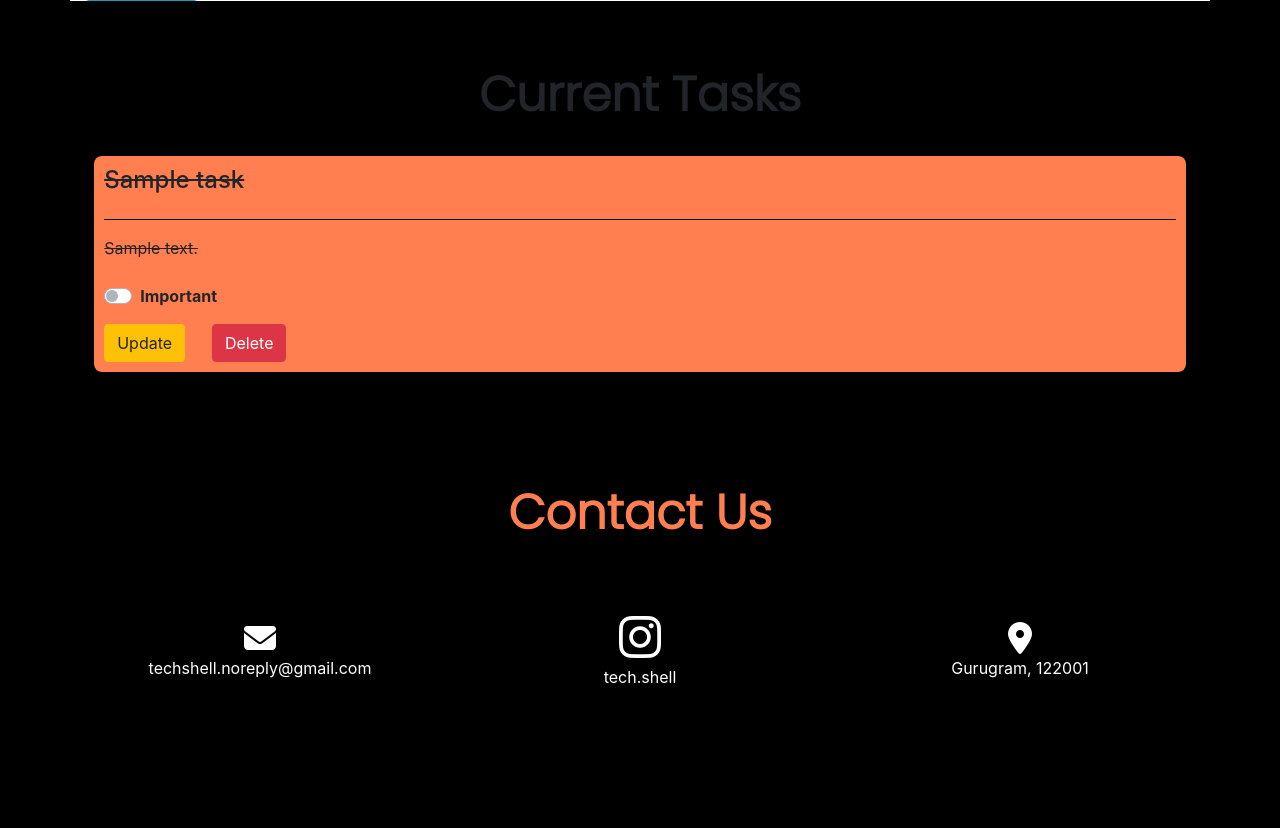
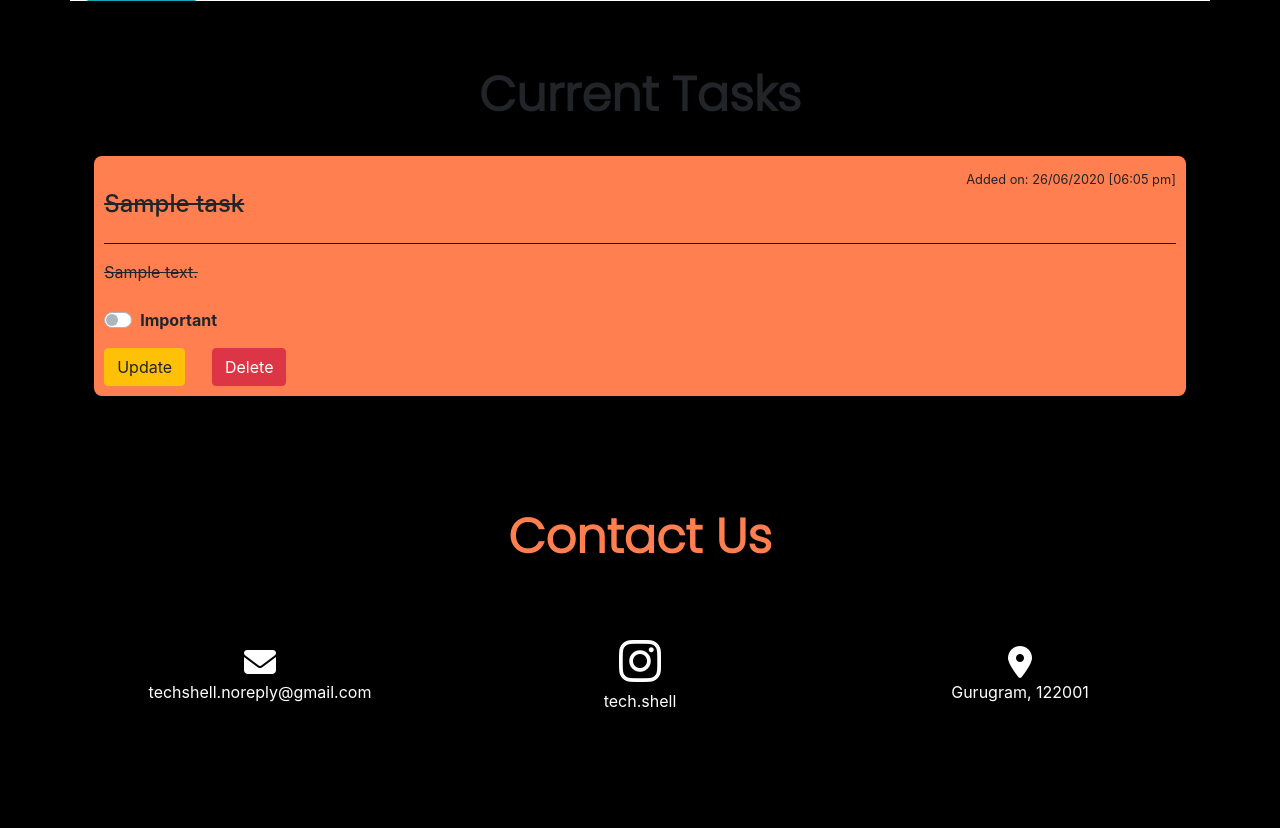
Before and after one commit to Tech-Shell/notifyre, a Django app: page /accounts/dashboard in a window 1280 px wide. Shown: the part 1655-2483 px from the top of the page. Before the commit the page ends 2338 px from the top, so only its background shows below. Run offline with Django 3.2, Linux system fonts and the light colour scheme; a user stored in the database is signed in; tables that the repository leaves empty hold one stand-in row (values such as "Sample post"); some libraries are stand-ins or nearby versions.

Commit message:
Creation date added

```diff
--- a/templates/accounts/dashboard.html
+++ b/templates/accounts/dashboard.html
@@ -154,6 +154,11 @@
               <div class="row justify-content-center">
                 <div class="col-10 task_display mb-5 mt-4">
                   <div class="row">
+                    <div class="col-12 text-right">
+                      <small>Added on: 26/06/2020 [06:05 pm]</small>
+                    </div>
+                  </div>
+                  <div class="row">
                     <div class="col-12">
                       {% if task.task_status == True %}
                         <strike><h4>{{ task.title }}</h4></strike>
```
